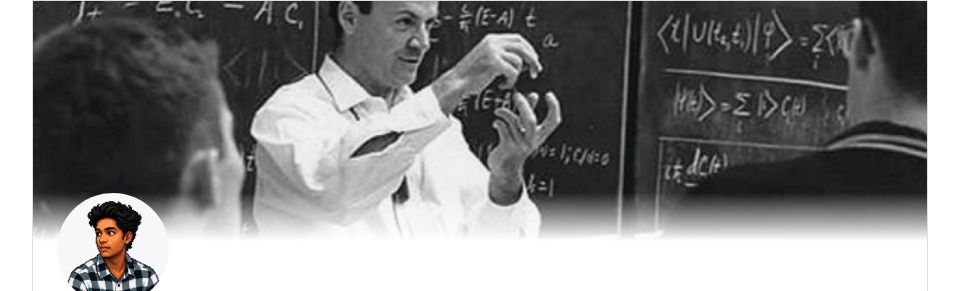
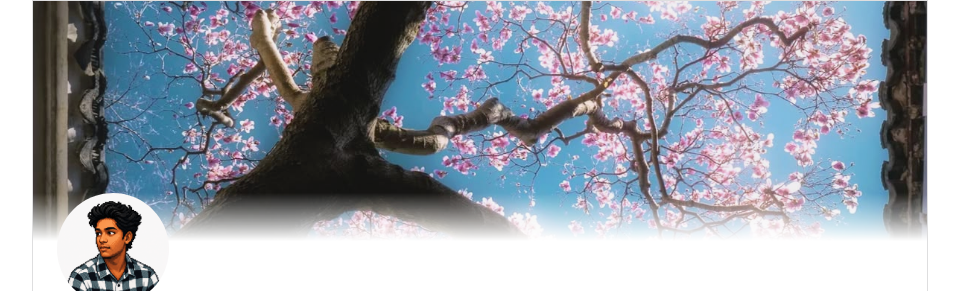
Before and after one commit to KesuboyinaYaswanth/personal-portfolio2, a Next.js app: page / in a window 1280 px wide. Shown: the top 291 px of the page, without its empty margins (160-1119 px from the left). Built offline with nearby package versions, Linux system fonts and the light colour scheme.

Commit message:
bg update

```diff
--- a/components/home/Hero.tsx
+++ b/components/home/Hero.tsx
@@ -17,7 +17,7 @@ const Hero = () => {
 
   // wallpaper sources (from public/wallpapers)
   const wallpapers = [
-    "/wallpapers/rf2.jpg",
+    "/wallpapers/013.jpg",
     /*"/wallpapers/012.jpeg",
     "/wallpapers/01.jpg",
     "/wallpapers/02.jpg",
```
Also changed, not shown: public/wallpapers/013.jpg (added).
